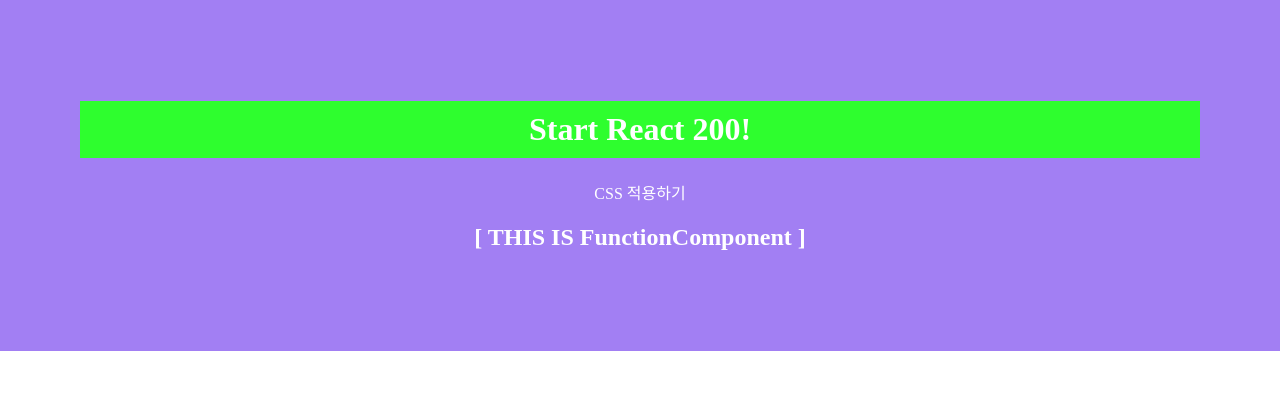
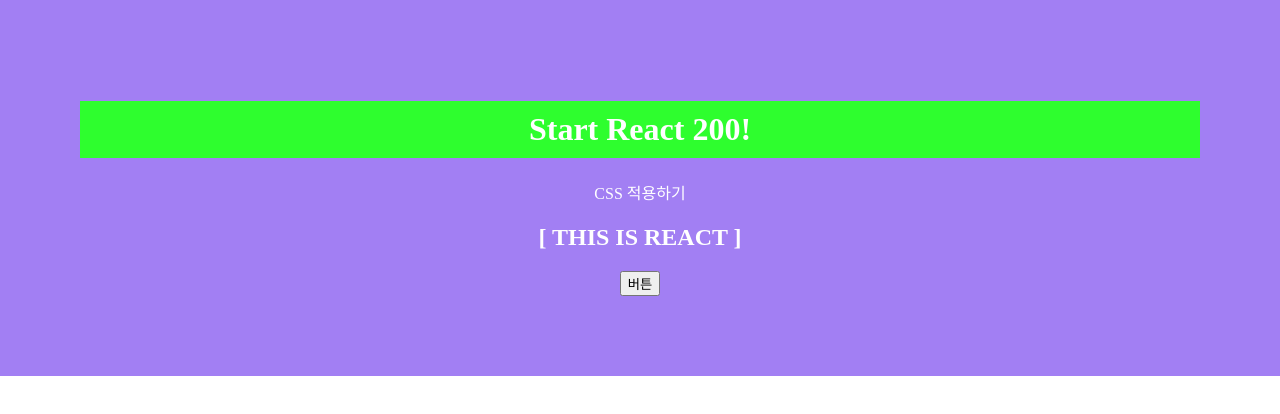
Before and after one commit to leejungyeoul/react200, a React (Create React App) app in the folder client/: page / in a window 1280 px wide. Shown: the top 414 px of the page. Built offline with nearby package versions, Linux system fonts and the light colour scheme.

Commit message:
031. Hook 사용하기

```diff
--- a/client/src/App.js
+++ b/client/src/App.js
@@ -1,13 +1,13 @@
 import React from 'react';
 import './App.css';
-import FunctionComponent from './R030_FunctionComponent'
+import ReactHook from './R031_ReactHook'
 
 function App() {
   return (
     <div>
       <h1>Start React 200!</h1>
       <p>CSS 적용하기</p>
-      <FunctionComponent contents="[ THIS IS FunctionComponent ]"/>
+      <ReactHook/>
     </div>
   );
 }
--- a/client/src/R030_FunctionComponent.js
+++ /dev/null
@@ -1,10 +0,0 @@
-import React from 'react';
-
-function R030_FunctionComponent(props){
-  let { contents } = props;
-  return (
-    <h2>{contents}</h2>
-  )
-}
-
-export default R030_FunctionComponent;
--- /dev/null
+++ b/client/src/R031_ReactHook.js
@@ -0,0 +1,18 @@
+import React, { useState, useEffect } from 'react';
+
+function R031_ReactHook(props){
+  const [contents, setContents] = useState('[ THIS IS REACT ]');
+
+  useEffect(() => {
+    console.log('useEffect');
+  });
+
+  return (
+    <div style={{padding: "0px"}}>
+      <h2>{contents}</h2>
+      <button onClick={() =>setContents('[ THIS IS HOOK ]')}>버튼</button>
+    </div>
+  )
+}
+
+export default R031_ReactHook;
```
